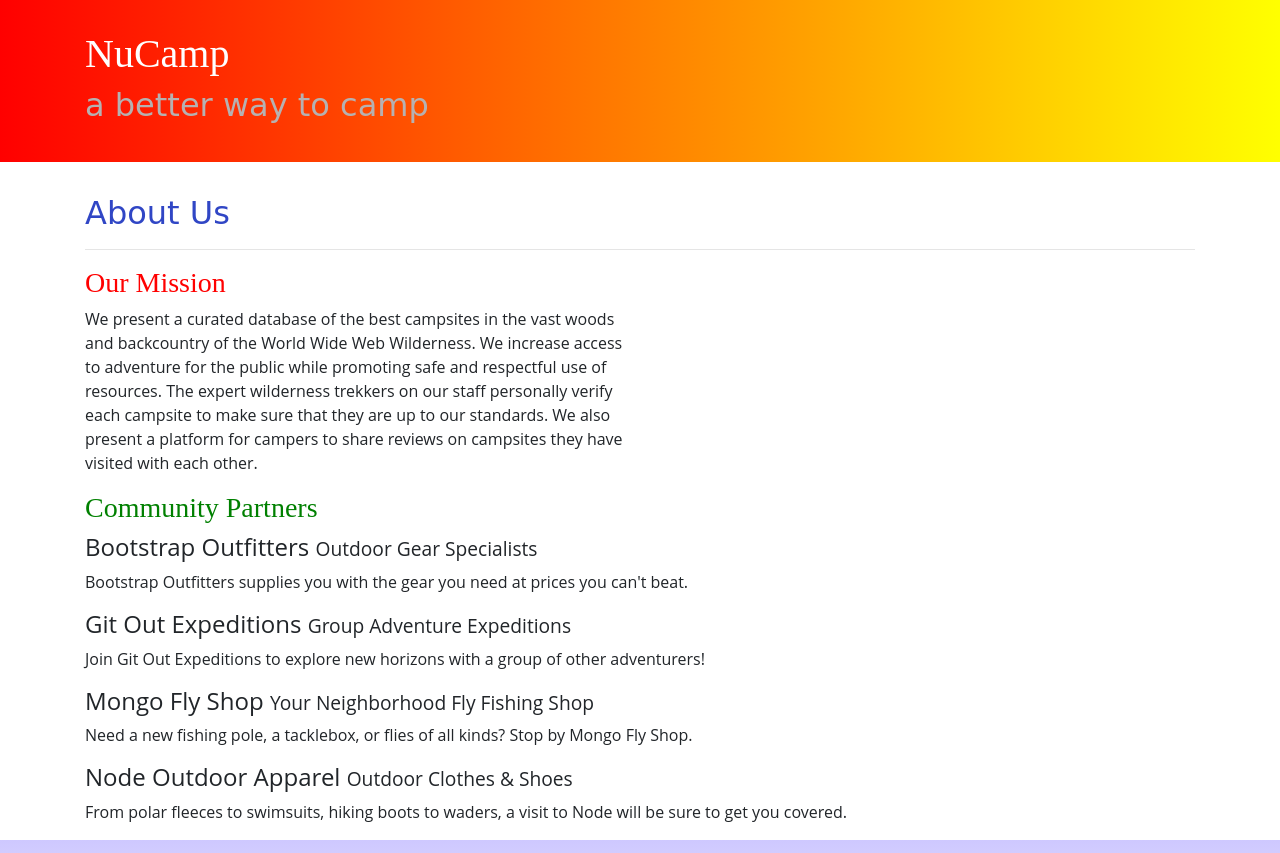
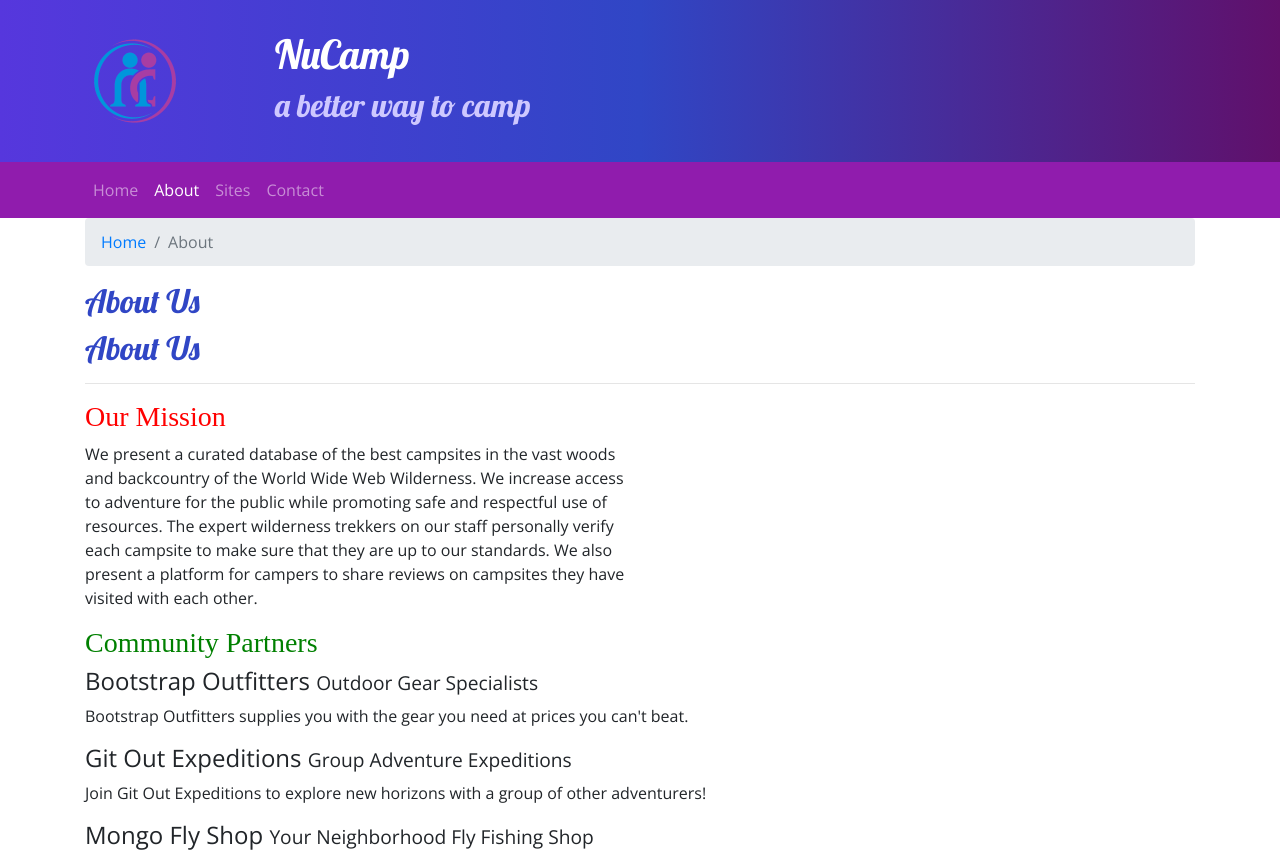
Before and after one commit to thainguyencao/nucampsite, a website: page aboutus.html in a window 1280 px wide. Shown: the top 853 px of the page. Drawn offline with nearby package versions, Linux system fonts and the light colour scheme; a web font is replaced by a local one.

Commit message:
second week

```diff
--- a/aboutus.html
+++ b/aboutus.html
@@ -8,28 +8,52 @@
 
          <!-- Bootstrap CSS -->
          <link rel="stylesheet" href="node_modules/bootstrap/dist/css/bootstrap.min.css" />
-         <link rel="stylesheet" href="https://fonts.googleapis.com/css?family=Sofia">
+         <link rel="stylesheet" href="https://fonts.googleapis.com/css?family=Lobster|Open+Sans" />
          <link rel="stylesheet" href="css/styles.css" />
          <title>NuCamp: A Better Way To Camp</title>
 </head>
 
 <body>
 
-    <header class="jumbotron jumbotron-fluid" id="grad">
+    <header class="jumbotron jumbotron-fluid">
         <div class="container">
             <div class="row">
+                <div class="col-4 col-sm-3 col-md-2 align-self-center">
+                    <img src="img/logo.png" class="img-fluid" />
+                 </div>
                 <div class="col">
-                    <h1 id="nucamp">NuCamp</h1>
-                    <h2 id="abetterway">a better way to camp</h2>
+                    <h1>NuCamp</h1>
+                    <h2>a better way to camp</h2>
                 </div>
             </div>
         </div>
     </header>
+    <nav class="navbar navbar-expand-sm navbar-dark sticky-top">
+        <div class="container">
+            <button class="navbar-toggler ml-auto" type="button" data-toggle="collapse" data-target="#nucampNavbar">
+                <span class="navbar-toggler-icon"></span>
+            </button>
+            <div class="collapse navbar-collapse" id="nucampNavbar">
+                <ul class="navbar-nav">
+                    <li class="nav-item"><a class="nav-link" href="index.html">Home</a></li>
+                    <li class="nav-item active"><a class="nav-link" href="#">About</a></li>
+                    <li class="nav-item"><a class="nav-link" href="#">Sites</a></li>
+                    <li class="nav-item"><a class="nav-link" href="#">Contact</a></li>
+                </ul>
+            </div>
+        </div>
+    </nav>
+
 
     <div class="container">
         <div class="row">
             <div class="col">
-               <h2>About Us</h2>
+                <ol class="breadcrumb">
+                    <li class="breadcrumb-item"><a href="index.html">Home</a></li>
+                    <li class="breadcrumb-item active">About</li>
+                </ol>
+                <h2>About Us</h2>
+              <h2>About Us</h2>
                <hr />
             </div>
         </div>
--- a/css/styles.css
+++ b/css/styles.css
@@ -23,6 +23,7 @@ footer {
     padding: 30px;
     background-image: linear-gradient(to right, #5637DD, #3046C5, #60106B);
     color: white;
+    margin: 0;
 }
 
 .row-content {
@@ -30,6 +31,12 @@ footer {
     border-bottom: 1px ridge;
     min-height: 200px;
 }
+
+.navbar {
+    background-color: #901CAD;
+}
+
+
 
 
 #grad {
```
Also changed, not shown: index.html (+20 -2 lines), img/bootstrap-thumb.png (added), img/breadcrumb-trail-thumb.jpg (added), img/breadcrumb-trail.jpg (added), img/chrome-river-thumb.jpg (added), img/chrome-river.jpg (added), img/logo.png (added), img/react-lake-thumb.jpg (added), img/react-lake.jpg (added).
